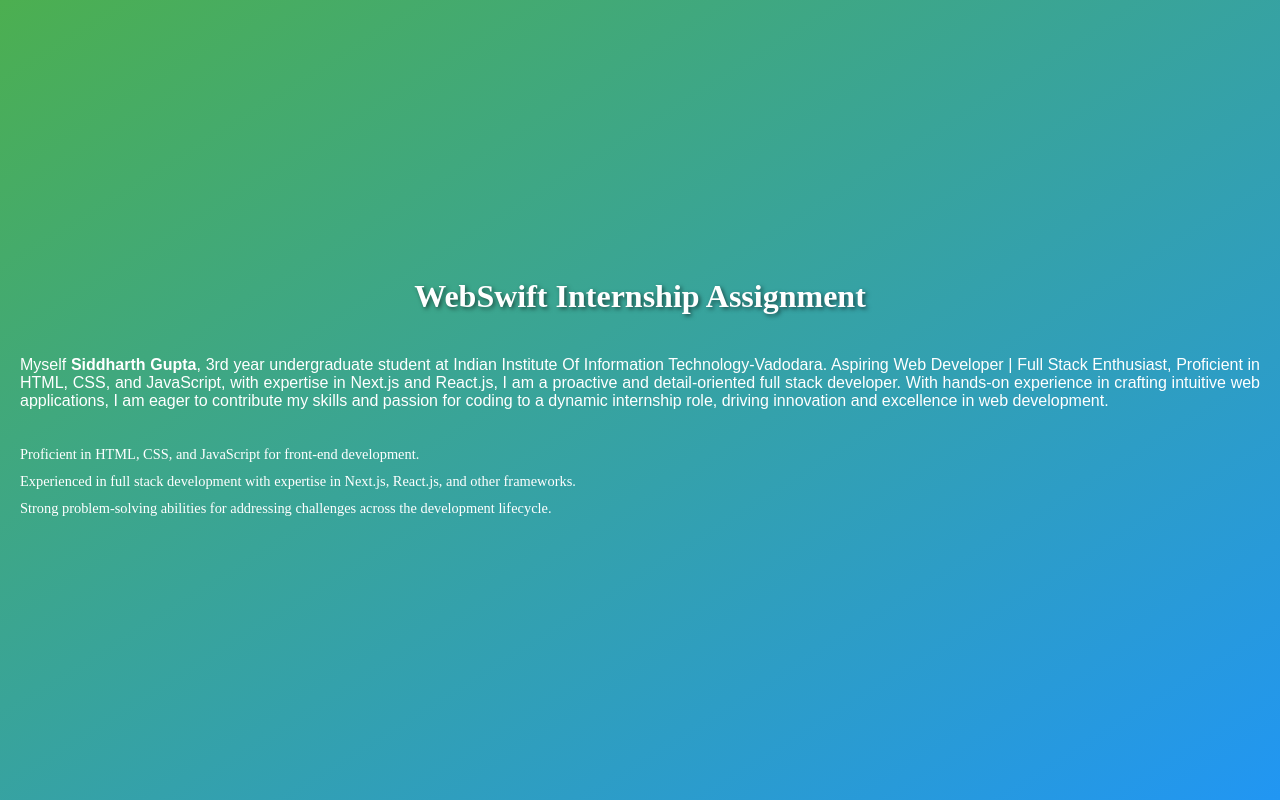
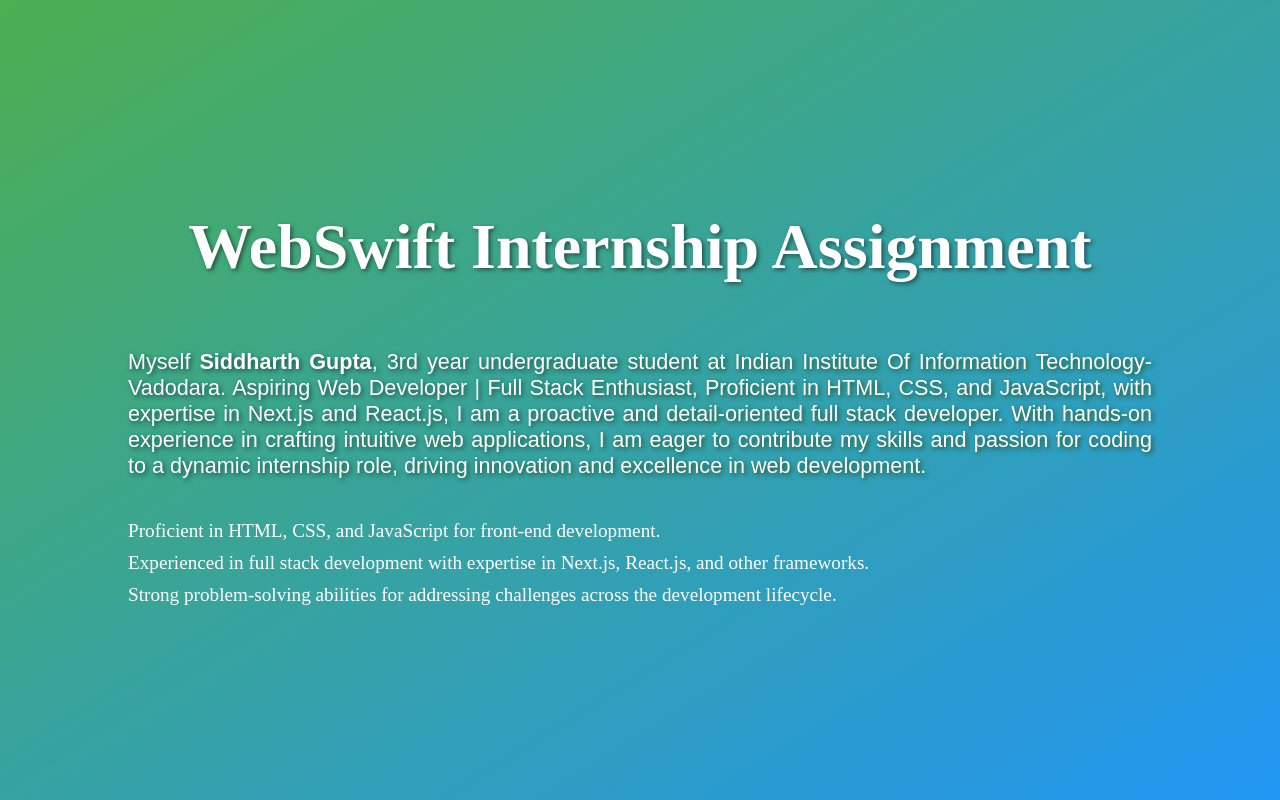
Before and after one commit to Sid55a/WebSwift, a plain HTML site: page index.html in a window 1280 px wide. Drawn offline with Linux system fonts and the light colour scheme.

Commit message:
first commit

```diff
--- a/index.html
+++ b/index.html
@@ -1,11 +1,12 @@
 <!DOCTYPE html>
 <html lang="en">
   <head>
-    <meta charset="UTF-8">
-    <meta name="viewport" content="width=device-width, initial-scale=1.0">
+    <meta charset="UTF-8" />
+    <meta name="viewport" content="width=device-width, initial-scale=1.0" />
     <title>WebSwift Internship Assignment</title>
     <style>
-        body, html {
+      body,
+      html {
         margin: 0;
         padding: 0;
         height: 100%;
@@ -19,37 +20,37 @@
         height: 100%;
         background: linear-gradient(to bottom right, #4caf50, #2196f3);
         color: #ffffff;
-            padding: 20px;
-            box-sizing: border-box; /* include padding in height calculation */
       }
 
       .heading {
-            font-size: 2em;
+        font-size: 4em;
         text-align: center;
         text-shadow: 2px 2px 4px rgba(0, 0, 0, 0.5);
       }
 
       .intro {
         font-family: Arial, sans-serif;
-            font-size: 1em;
+        font-size: 1.35em;
         font-weight: 500;
         text-align: left;
-            width: 100%;
+        width: 80%;
         text-align: justify;
-            margin-top: 20px;
+        /* Apply text-shadow with multiple color stops */
+        text-shadow: 2px 2px 4px rgba(0, 0, 0, 0.5), 2px 2px 4px #4caf50,
+          2px 2px 4px #2196f3;
       }
 
       .skills {
         margin-top: 20px;
         padding-left: 0;
         text-align: left;
-            width: 100%;
+        width: 80%;
       }
 
       .skills li {
         list-style: none;
         margin-bottom: 10px;
-            font-size: 0.9em;
+        font-size: 1.2em;
       }
 
       /* Media Query for smaller screens */
@@ -81,9 +82,17 @@
         development.
       </p>
       <ul class="skills">
-            <li>Proficient in HTML, CSS, and JavaScript for front-end development.</li>
-            <li>Experienced in full stack development with expertise in Next.js, React.js, and other frameworks.</li>
-            <li>Strong problem-solving abilities for addressing challenges across the development lifecycle.</li>
+        <li>
+          Proficient in HTML, CSS, and JavaScript for front-end development.
+        </li>
+        <li>
+          Experienced in full stack development with expertise in Next.js,
+          React.js, and other frameworks.
+        </li>
+        <li>
+          Strong problem-solving abilities for addressing challenges across the
+          development lifecycle.
+        </li>
       </ul>
     </div>
   </body>
```
Lines whose indentation alone changed are shown as unchanged.
